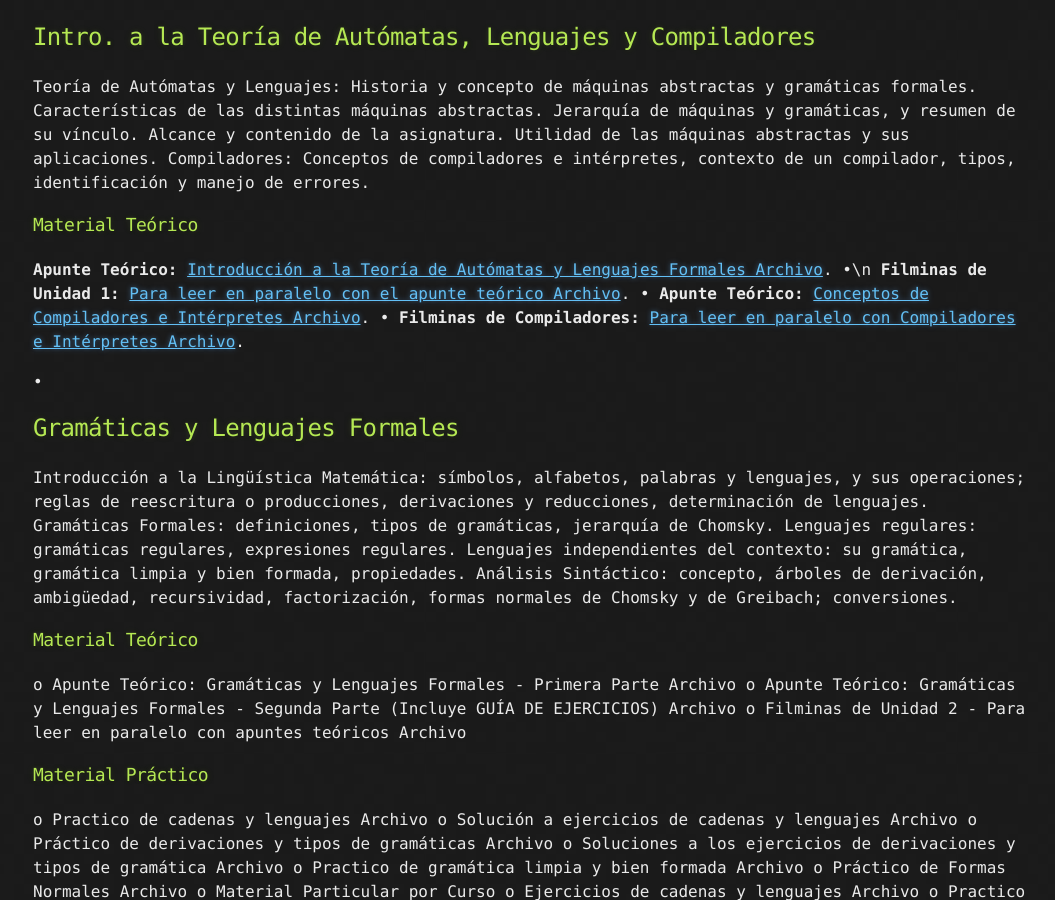
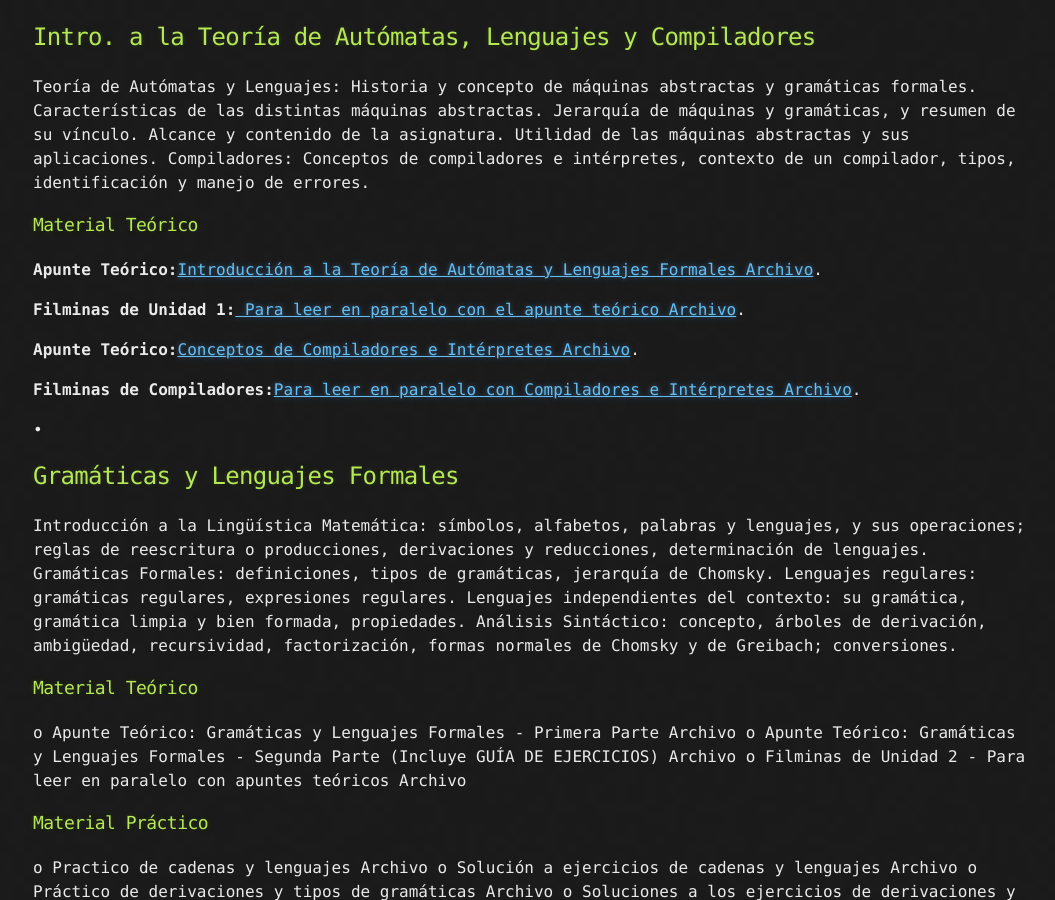
Before and after one commit to Ismael0351/utnfrcssl, a Jekyll site: the page built from index.md, in a window 1280 px wide and 900 px high, scrolled down 311 px. Shown: the whole window, without its empty margins (107-1162 px from the left). Built offline with Jekyll 4.4.1, drawn with Linux system fonts in a browser that asks for light colours; our own code applies the rules of GitHub Pages for plain Markdown files; the repository's description, which GitHub fills in, is left out.

```diff
--- a/index.md
+++ b/index.md
@@ -21,17 +21,13 @@ Text can be **bold**, _italic_, ~~strikethrough~~ or `keyword`.
 ##  Intro. a la Teoría de Autómatas, Lenguajes y Compiladores
 Teoría de Autómatas y Lenguajes: Historia y concepto de máquinas abstractas y gramáticas formales. Características de las distintas máquinas abstractas. Jerarquía de máquinas y gramáticas, y resumen de su vínculo. Alcance y contenido de la asignatura. Utilidad de las máquinas abstractas y sus aplicaciones. Compiladores: Conceptos de compiladores e intérpretes, contexto de un compilador, tipos, identificación y manejo de errores.
 ### Material Teórico
- **Apunte Teórico:**
- <a href="https://drive.google.com/file/d/1cCzcQm4-jJsiPQaWLUslvjQLAHT3q27v/view?usp=sharing" target="_blank">Introducción a la Teoría de Autómatas y Lenguajes Formales Archivo</a>.
- •\n
- **Filminas de Unidad 1:**
- [ Para leer en paralelo con el apunte teórico Archivo](https://drive.google.com/file/d/1NjxEcJFQ-TXqnUuoXpk77LkgaYhAFL5M/view?usp=sharing).
- •
-**Apunte Teórico:**
-[Conceptos de Compiladores e Intérpretes Archivo](https://drive.google.com/file/d/1ISmHcbu52y2FHLL4TZePlxkNdmXunTpa/view?usp=sharing).
-•
- **Filminas de Compiladores:**
- [Para leer en paralelo con Compiladores e Intérpretes Archivo](https://drive.google.com/file/d/1cIqLBQ62YyPkmtzfywYYJ79I5VaPTx8w/view?usp=sharing).
+ **Apunte Teórico:**<a href="https://drive.google.com/file/d/1cCzcQm4-jJsiPQaWLUslvjQLAHT3q27v/view?usp=sharing" target="_blank">Introducción a la Teoría de Autómatas y Lenguajes Formales Archivo</a>.
+
+ **Filminas de Unidad 1:**[ Para leer en paralelo con el apunte teórico Archivo](https://drive.google.com/file/d/1NjxEcJFQ-TXqnUuoXpk77LkgaYhAFL5M/view?usp=sharing).
+
+**Apunte Teórico:**[Conceptos de Compiladores e Intérpretes Archivo](https://drive.google.com/file/d/1ISmHcbu52y2FHLL4TZePlxkNdmXunTpa/view?usp=sharing).
+
+ **Filminas de Compiladores:**[Para leer en paralelo con Compiladores e Intérpretes Archivo](https://drive.google.com/file/d/1cIqLBQ62YyPkmtzfywYYJ79I5VaPTx8w/view?usp=sharing).
 
 
 •
```
